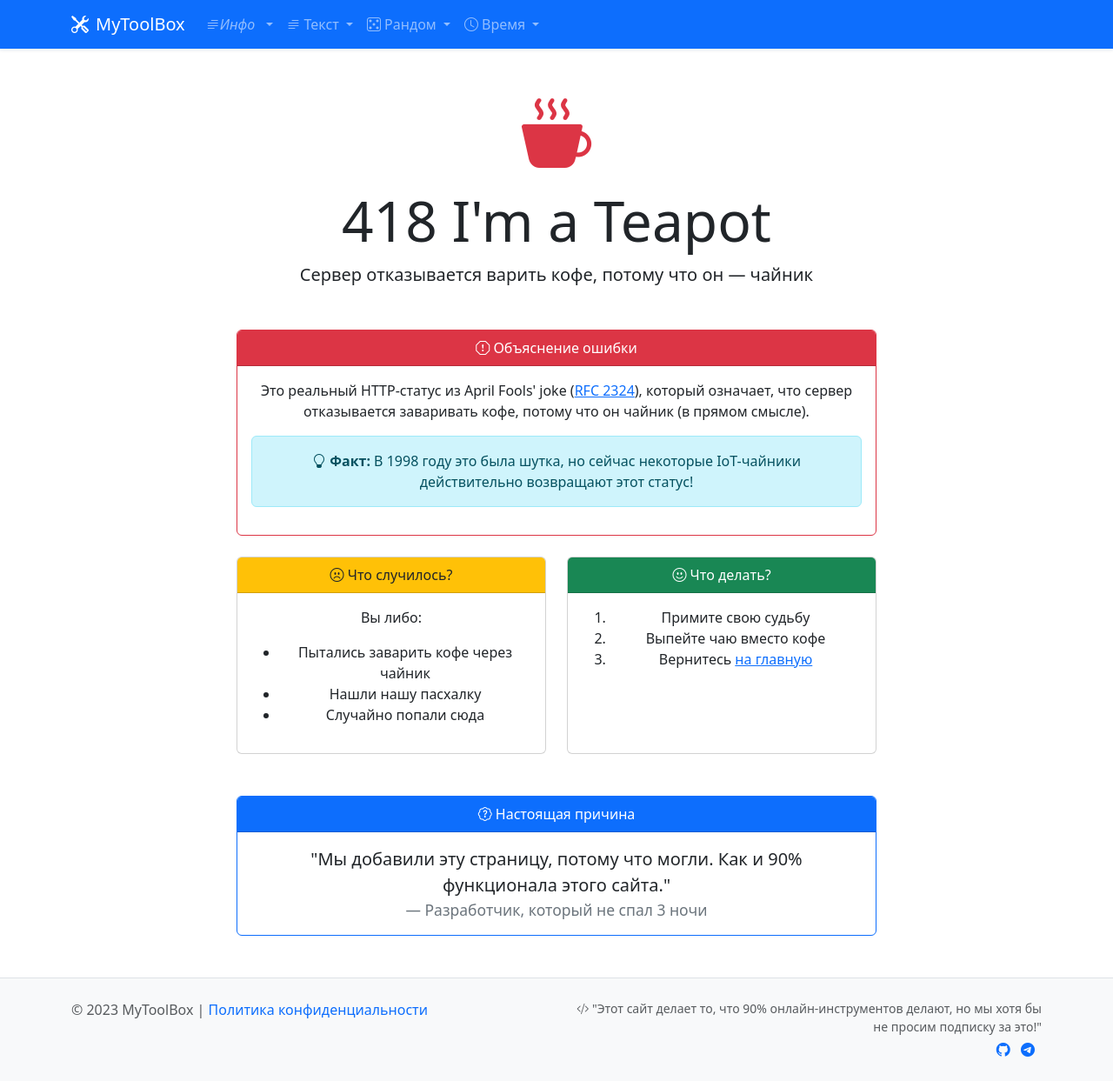
After one commit to Maxim-hub296/MyToolBox, a Django app: page /coffee/ in a window 1280 px wide. The commit adds this page. Shown: the whole page at 87% size. Run offline with Django 5.2, Linux system fonts and the light colour scheme.

Commit message:
Добавил раздел "Наш кофе"

```diff
--- /dev/null
+++ b/info/templates/info/coffee.html
@@ -0,0 +1,77 @@
+{% extends 'base.html' %}
+
+{% block title %}418 I'm a teapot | MyToolBox{% endblock %}
+
+{% block content %}
+<div class="container my-5">
+    <div class="row justify-content-center">
+        <div class="col-lg-8 text-center">
+            <div class="error-header mb-5">
+                <i class="bi bi-cup-hot-fill display-1 text-danger"></i>
+                <h1 class="display-3 mt-3">418 I'm a Teapot</h1>
+                <p class="lead">Сервер отказывается варить кофе, потому что он — чайник</p>
+            </div>
+
+            <div class="card border-danger mb-4">
+                <div class="card-header bg-danger text-white">
+                    <i class="bi bi-exclamation-octagon"></i> Объяснение ошибки
+                </div>
+                <div class="card-body">
+                    <p>Это реальный HTTP-статус из April Fools' joke (<a href="https://tools.ietf.org/html/rfc2324" target="_blank">RFC 2324</a>),
+                    который означает, что сервер отказывается заваривать кофе, потому что он чайник (в прямом смысле).</p>
+
+                    <div class="alert alert-info mt-3">
+                        <i class="bi bi-lightbulb"></i>
+                        <strong>Факт:</strong> В 1998 году это была шутка, но сейчас некоторые IoT-чайники действительно возвращают этот статус!
+                    </div>
+                </div>
+            </div>
+
+            <div class="row">
+                <div class="col-md-6 mb-4">
+                    <div class="card h-100">
+                        <div class="card-header bg-warning">
+                            <i class="bi bi-emoji-frown"></i> Что случилось?
+                        </div>
+                        <div class="card-body">
+                            <p>Вы либо:</p>
+                            <ul>
+                                <li>Пытались заварить кофе через чайник</li>
+                                <li>Нашли нашу пасхалку</li>
+                                <li>Случайно попали сюда</li>
+                            </ul>
+                        </div>
+                    </div>
+                </div>
+
+                <div class="col-md-6 mb-4">
+                    <div class="card h-100">
+                        <div class="card-header bg-success text-white">
+                            <i class="bi bi-emoji-smile"></i> Что делать?
+                        </div>
+                        <div class="card-body">
+                            <ol>
+                                <li>Примите свою судьбу</li>
+                                <li>Выпейте чаю вместо кофе</li>
+                                <li>Вернитесь <a href="/">на главную</a></li>
+                            </ol>
+                        </div>
+                    </div>
+                </div>
+            </div>
+
+            <div class="card mt-4 border-primary">
+                <div class="card-header bg-primary text-white">
+                    <i class="bi bi-patch-question"></i> Настоящая причина
+                </div>
+                <div class="card-body">
+                    <blockquote class="blockquote mb-0">
+                        <p>"Мы добавили эту страницу, потому что могли. Как и 90% функционала этого сайта."</p>
+                        <footer class="blockquote-footer">Разработчик, который не спал 3 ночи</footer>
+                    </blockquote>
+                </div>
+            </div>
+        </div>
+    </div>
+</div>
+{% endblock %}
--- a/info/urls.py
+++ b/info/urls.py
@@ -5,5 +5,6 @@ from . import views
 app_name = 'info'
 urlpatterns = [
     path("", views.AboutView.as_view(), name='about'),
-    path("contact/", views.ContactView.as_view(), name='contact')
+    path("contact/", views.ContactView.as_view(), name='contact'),
+    path("coffee/", views.CoffeeView.as_view(), name='coffee')
 ]
--- a/info/views.py
+++ b/info/views.py
@@ -5,3 +5,6 @@ class AboutView(TemplateView):
 
 class ContactView(TemplateView):
     template_name = 'info/contact.html'
+
+class CoffeeView(TemplateView):
+    template_name = "info/coffee.html"
--- a/templates/inc/header.html
+++ b/templates/inc/header.html
@@ -18,7 +18,7 @@
                         <ul class="dropdown-menu">
                             <li><a class="dropdown-item" href="/">О нас</a></li>
                             <li><a class="dropdown-item" href="/contact">Контакты</a></li>
-                            <li><a class="dropdown-item" href="#">Наш кофе</a></li>
+                            <li><a class="dropdown-item" href="/coffee">Наш кофе</a></li>
                             <li><a class="dropdown-item" href="#">Благодарности</a></li>
                             <li><a class="dropdown-item" href="#">Политика конфиденциальности</a></li>
                         </ul>
```
